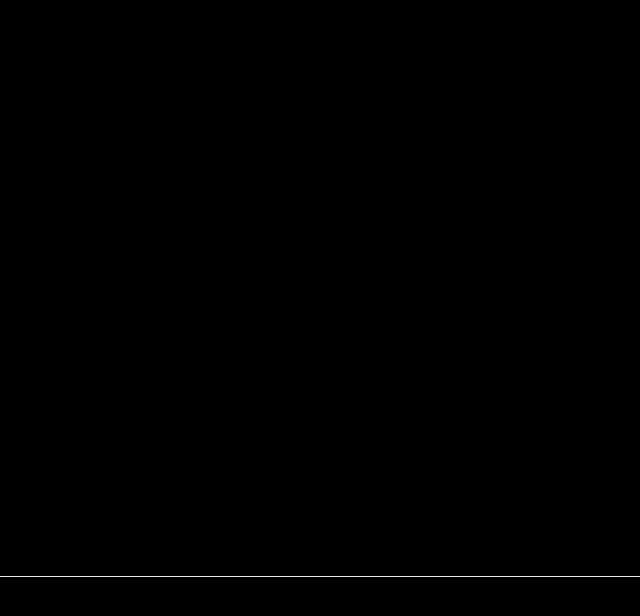
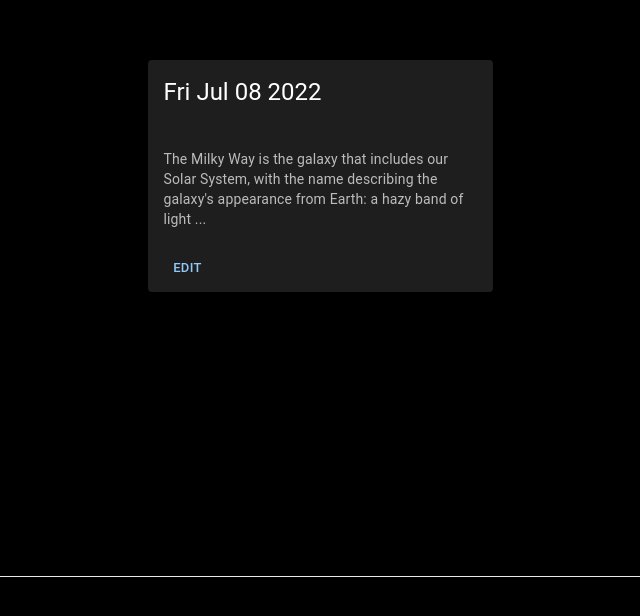
Before and after one commit to alicehccn/aria, a Next.js app: page / in a window 1280 px wide. Shown: the part 224-840 px from the top of the page, without its empty margins (320-960 px from the left). Built offline with nearby package versions, Linux system fonts and the light colour scheme.

Commit message:
use components instead of routes

```diff
--- /dev/null
+++ b/pages/_album.tsx
@@ -0,0 +1,15 @@
+import { Button, TextField } from '@mui/material'
+import type { NextPage } from 'next'
+import styles from '../styles/Note.module.css'
+import Note from './_note';
+
+const Album: NextPage = () => {
+  const date = new Date().toDateString();
+  return (
+    <div className={styles.container}>
+      <Note />
+    </div>
+  )
+}
+
+export default Album
--- a/pages/note.tsx
+++ b/pages/_note.tsx
@@ -3,7 +3,6 @@
 import styles from '../styles/Note.module.css'
 import Card from '@mui/material/Card';
 import CardContent from '@mui/material/CardContent';
-import CardMedia from '@mui/material/CardMedia';
 import Typography from '@mui/material/Typography';
 import { CardActionArea, CardActions } from '@mui/material';
 
--- a/pages/index.tsx
+++ b/pages/index.tsx
@@ -1,6 +1,7 @@
 import type { NextPage } from 'next'
 import Head from 'next/head'
 import styles from '../styles/Home.module.css'
+import Album from './_album'
 
 const Home: NextPage = () => {
   return (
@@ -12,8 +13,7 @@
       </Head>
 
       <main className={styles.main}>
-        <h1 className={styles.title}>
-        </h1>
+        <Album />
       </main>
 
       <footer className={styles.footer}>
```
